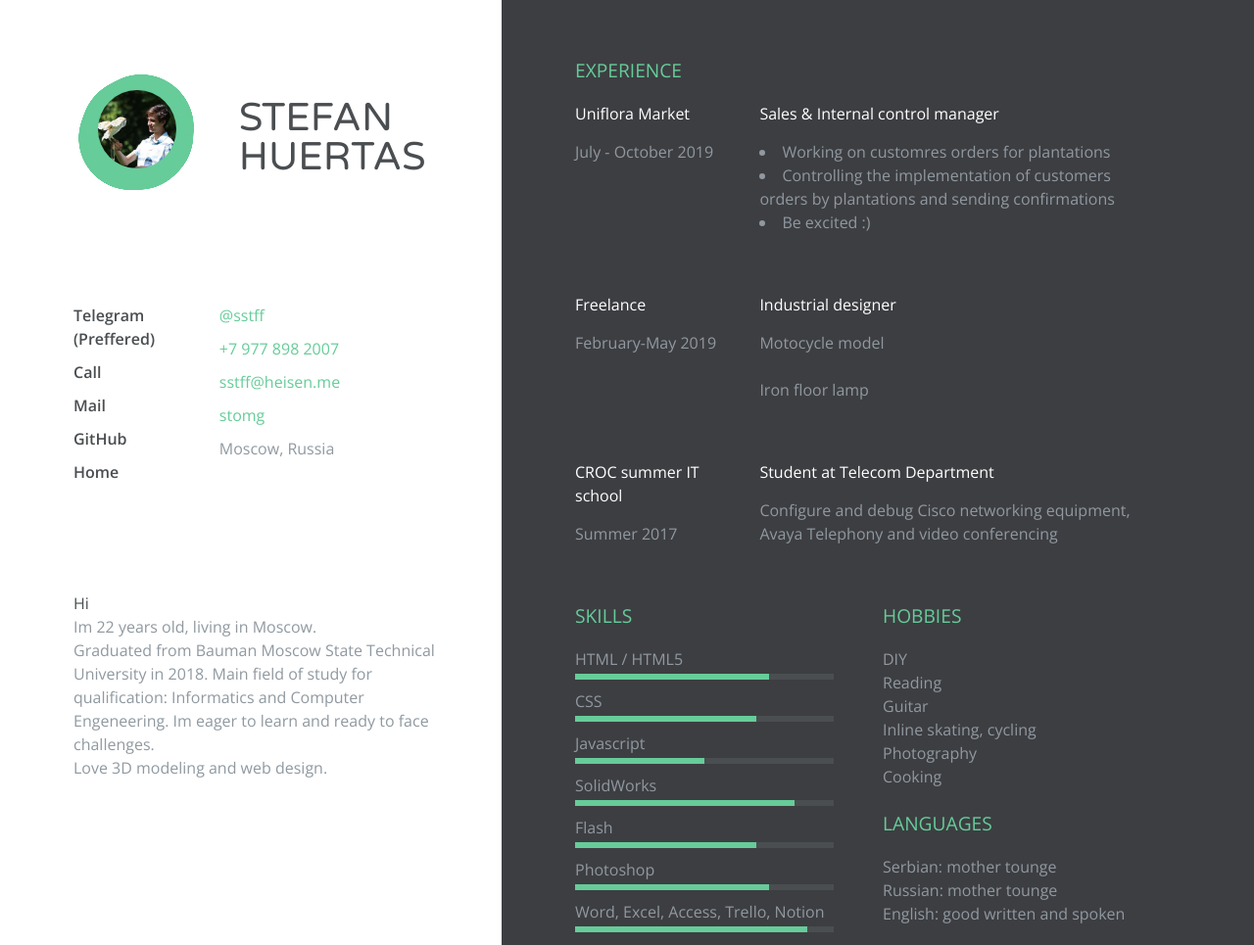
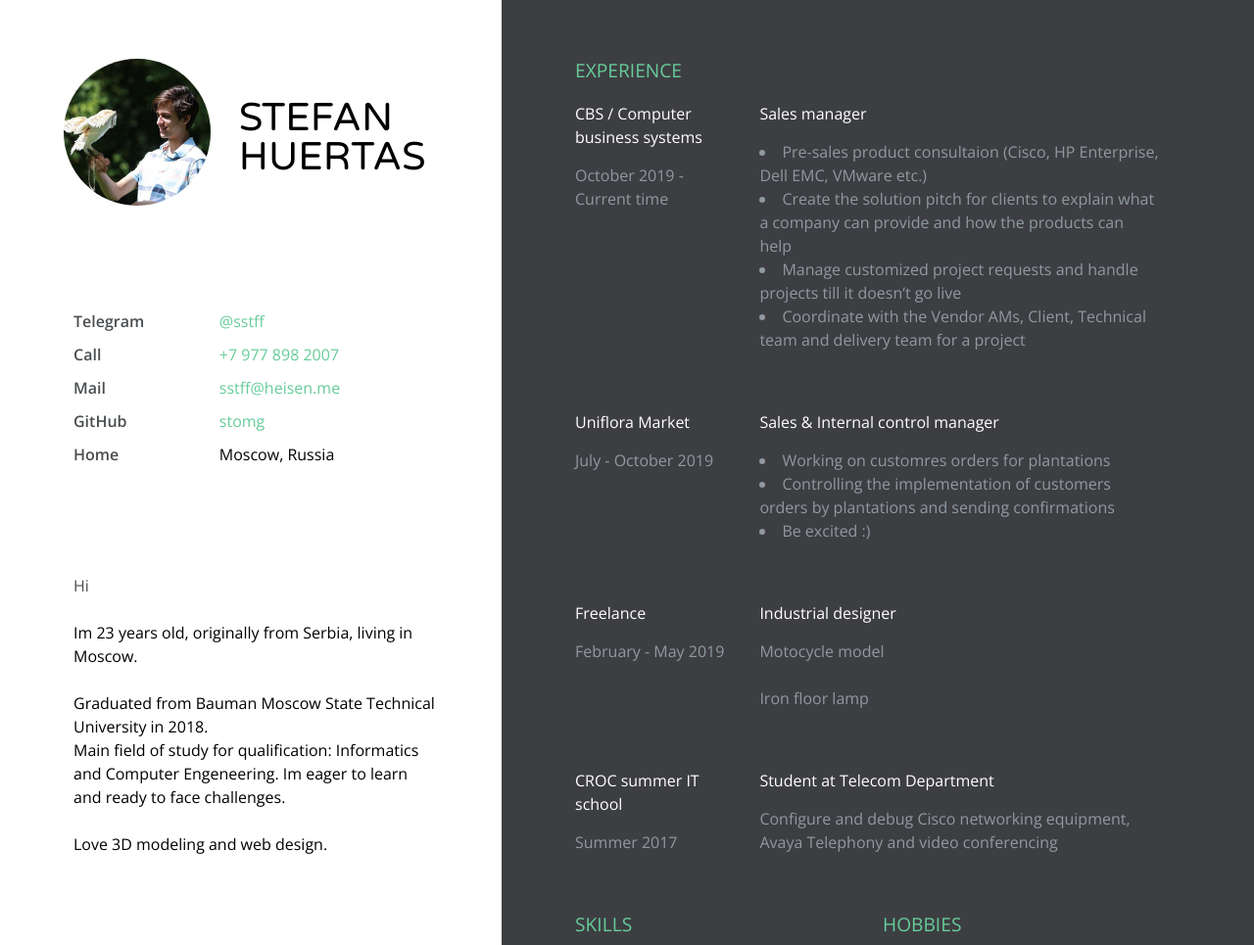
Before and after one commit to stomg/stomg.github.io, a plain HTML site: page index.html in a window 1280 px wide. Shown: the top 965 px of the page at 98% size. Drawn offline with nearby package versions, Linux system fonts and the light colour scheme.

Commit message:
2019 - ct

```diff
--- a/index.html
+++ b/index.html
@@ -23,15 +23,15 @@
 		<div class="picture-resume-wrapper">
         <div class="picture-resume">
         <span><img src="img/profile1.jpg" alt="Me" /></span>   <!-- PIC  -->
-        <svg version="1.1" viewBox="0 0 350 350">
+        <svg version="1.1" viewBox="0 0 500 500">
 
-  <defs>
+<!--  <defs>
     <filter id="goo">
       <feGaussianBlur in="SourceGraphic" stdDeviation="8" result="blur" />
       <feColorMatrix in="blur" mode="matrix" values="1 0 0 0 0  0 1 0 0 0  0 0 1 0 0  0 0 0 21 -9" result="cm" />
     </filter>
   </defs>
-
+  -->
  <g filter="url(#goo)" >
   <circle id="main_circle" class="st0" cx="171.5" cy="175.6" r="130"/>
 
@@ -59,7 +59,7 @@
          <div class="clearfix"></div>
          <div class="contact-info clearfix">
       	<ul class="list-titles">
-      		<li>Telegram (Preffered)</li>
+      		<li>Telegram</li>
 			<li>Call</li>
       		<li>Mail</li>
 			<li>GitHub</li>
@@ -75,9 +75,9 @@
          </div>
 
          <div class="contact-presentation"> <!-- YOUR PRESENTATION RESUME  -->
-      	 <p><span class="bold">Hi</span><br/> Im 22 years old, living in Moscow.
-		 <br/>Graduated from Bauman Moscow State Technical University in 2018. Main field of study for qualification: Informatics and Computer Engeneering. Im eager to learn and ready to face challenges.
-		 <br/>Love 3D modeling and web design.</p>
+      	 <p><span class="bold">Hi</span><br/><br/> Im 23 years old, originally from Serbia, living in Moscow. <br/>
+		 <br/>Graduated from Bauman Moscow State Technical University in 2018. <br/>Main field of study for qualification: Informatics and Computer Engeneering. Im eager to learn and ready to face challenges.
+		 <br/><br/>Love 3D modeling and web design.</p>
          </div>
 	    </div>
 	</section>
@@ -89,6 +89,25 @@
   		<h3 class="experience-title">Experience</h3>
 
       <div class="experience-wrapper">
+
+		<div class="company-wrapper clearfix">
+      		<div class="experience-title">CBS / Computer business systems</div> <!-- NAME OF THE COMPANY YOUWORK WITH  -->
+          <div class="time">October 2019 - Current time</div> <!-- THE TIME YOU WORK WITH THE COMPANY  -->
+      	</div>
+
+        <div class="job-wrapper clearfix">
+        	<div class="experience-title">Sales manager</div> <!-- JOB TITLE  -->
+          <div class="company-description">
+          	<p>
+				<li>Pre-sales product consultaion (Cisco, HP Enterprise, Dell EMC, VMware etc.)</li>
+				<li>Create the solution pitch for clients to explain what a company can provide and how the products can help</li>
+				<li>Manage customized project requests and handle projects till it doesn’t go live</li>
+				<li>Coordinate with the Vendor AMs, Client, Technical team and delivery team for a project</li>
+			</p>  <!-- JOB DESCRIPTION  -->
+          </div>
+        </div>
+
+
 
 
 		<div class="company-wrapper clearfix">
@@ -114,7 +133,7 @@
 
 		<div class="company-wrapper clearfix">
       		<div class="experience-title">Freelance</div> <!-- NAME OF THE COMPANY YOUWORK WITH  -->
-          <div class="time">February-May 2019</div> <!-- THE TIME YOU WORK WITH THE COMPANY  -->
+          <div class="time">February - May 2019</div> <!-- THE TIME YOU WORK WITH THE COMPANY  -->
       	</div>
 
         <div class="job-wrapper clearfix">
@@ -157,7 +176,7 @@
         		<li class="skill-percentage">SolidWorks</li>
         		<li class="skill-percentage">Flash</li>
         		<li class="skill-percentage">Photoshop</li>
-				<li class="skill-percentage">Word, Excel, Access, Trello, Notion</li>
+				<li class="skill-percentage">1C, Word, Excel, Access, Trello, Notion</li>
         	</ul>
       </div>
 
--- a/style.css
+++ b/style.css
@@ -65,7 +65,7 @@ hr {
   background: #fff;
   width: 40%;
   float: left;
-  color: #9099a0;
+  color: #000; /*9099a0*/
 }
 @media (max-width: 950px) {
   .profile {
@@ -80,7 +80,7 @@ hr {
   font-size: 2.5em;
   text-align: left;
   font-family: 'Varela Round', sans-serif;
-  color: #4a4e51;
+  color: #																			;
   text-transform: uppercase;
   line-height: 1em;
   padding-top: 40px;
@@ -105,14 +105,15 @@ hr {
   display: block;
   float: left;
 }
+
 @media (max-width: 1200px) {
   .profile .picture-resume-wrapper {
     width: 100%;
   }
 }
 .profile .picture-resume {
-  width: 220px;
-  height: 220px;
+  width: 250px;
+  height: 250px;
   background-size: cover;
   border-radius: 50%;
   margin-right: 0px;
@@ -131,17 +132,18 @@ hr {
 }
 .profile .picture-resume img {
   border-radius: 50%;
-  width: 130px;
+  width: 200px;
 }
+
 @media (max-width: 1500px) {
   .profile .picture-resume img {
-    width: 80px;
+    width: 150px;
   }
 }
 @media (max-width: 1200px) {
   .profile .picture-resume img {
-    width: 120px;
-    height: 120px;
+    width: 150px;
+    height: 150px;
   }
 }
 @media (max-width: 1500px) {
```
